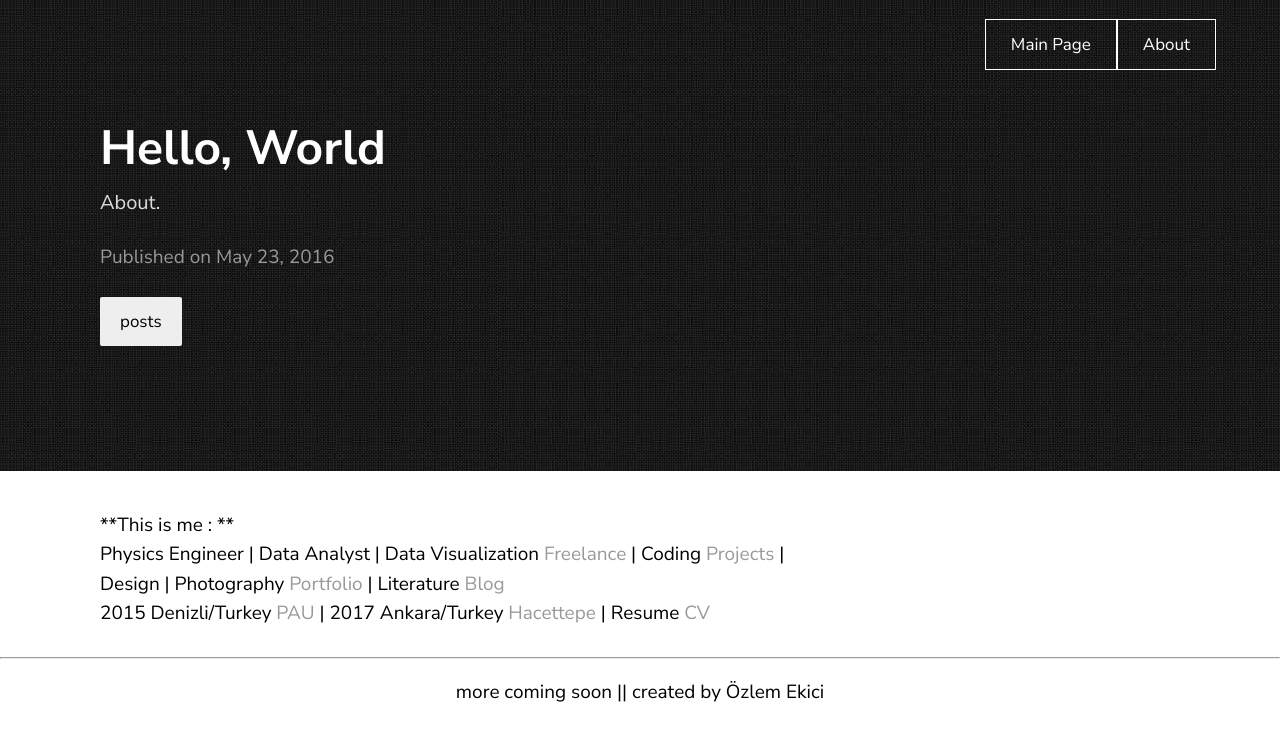
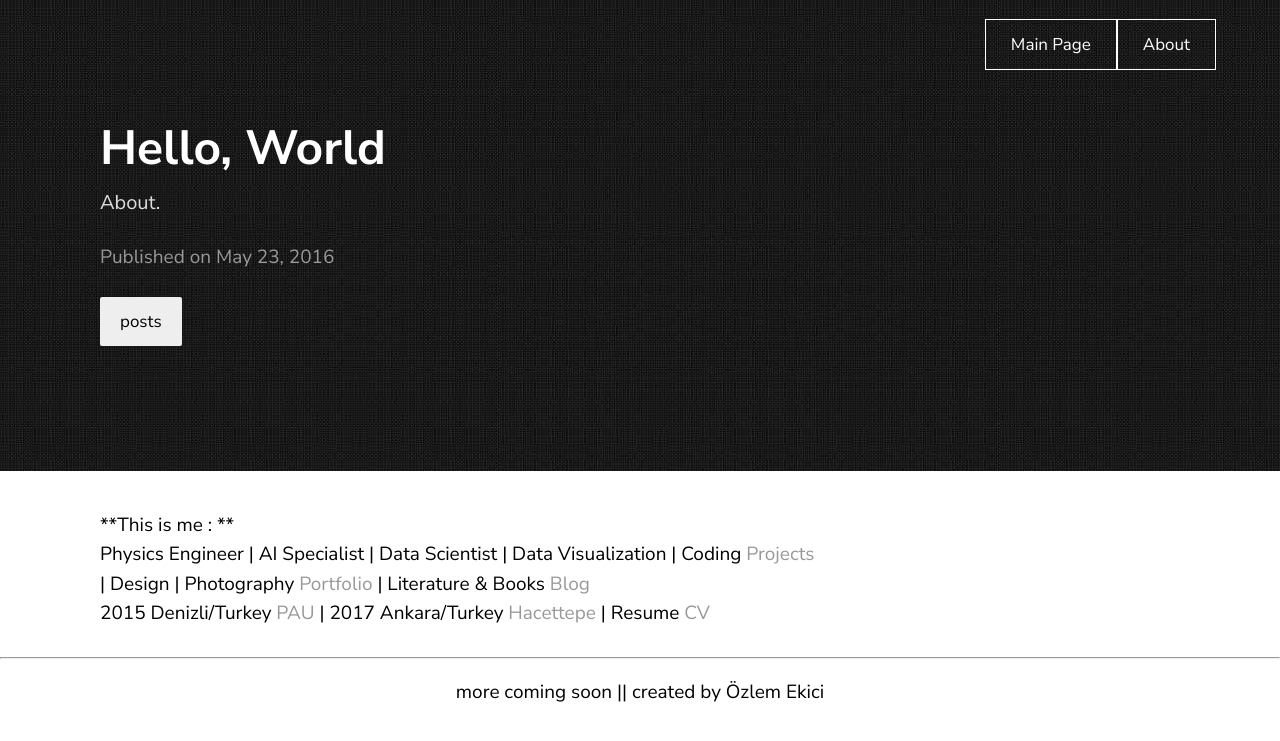
Before and after one commit to ozlemekici/ozlemekici.github.io, a Jekyll site: the page built from _posts/2019-06-30-coding-post.markdown, in a window 1280 px wide. Shown: the top 741 px of the page. Built offline with Jekyll 4.4.1, drawn with Linux system fonts in a browser that asks for light colours.

Commit message:
Update 2019-06-30-coding-post.markdown

```diff
--- a/_posts/2019-06-30-coding-post.markdown
+++ b/_posts/2019-06-30-coding-post.markdown
@@ -7,6 +7,6 @@ categories: posts
 ---
 
 **This is me : **
-Physics Engineer | Data Analyst | Data Visualization [Freelance](https://www.upwork.com/freelancers/~01550e7089fbce960f) | Coding [Projects](https://github.com/ozlemekici?tab=repositories) | Design | Photography [Portfolio](https://www.instagram.com/levlapad) | Literature [Blog](https://levlaninnotdefteri.blogspot.com/)
+Physics Engineer | AI Specialist | Data Scientist | Data Visualization | Coding [Projects](https://github.com/ozlemekici?tab=repositories) | Design | Photography [Portfolio](https://www.instagram.com/levlapad) | Literature & Books [Blog](https://levlaninnotdefteri.blogspot.com/)
 <br/>
 2015 Denizli/Turkey [PAU](http://www.pau.edu.tr/) | 2017 Ankara/Turkey [Hacettepe](http://www.hacettepe.edu.tr/) | Resume [CV](https://drive.google.com/file/d/1lK_MizLmf7yhO4ymM3D0f2h8fZa_QoJP/view?usp=sharing)
```
